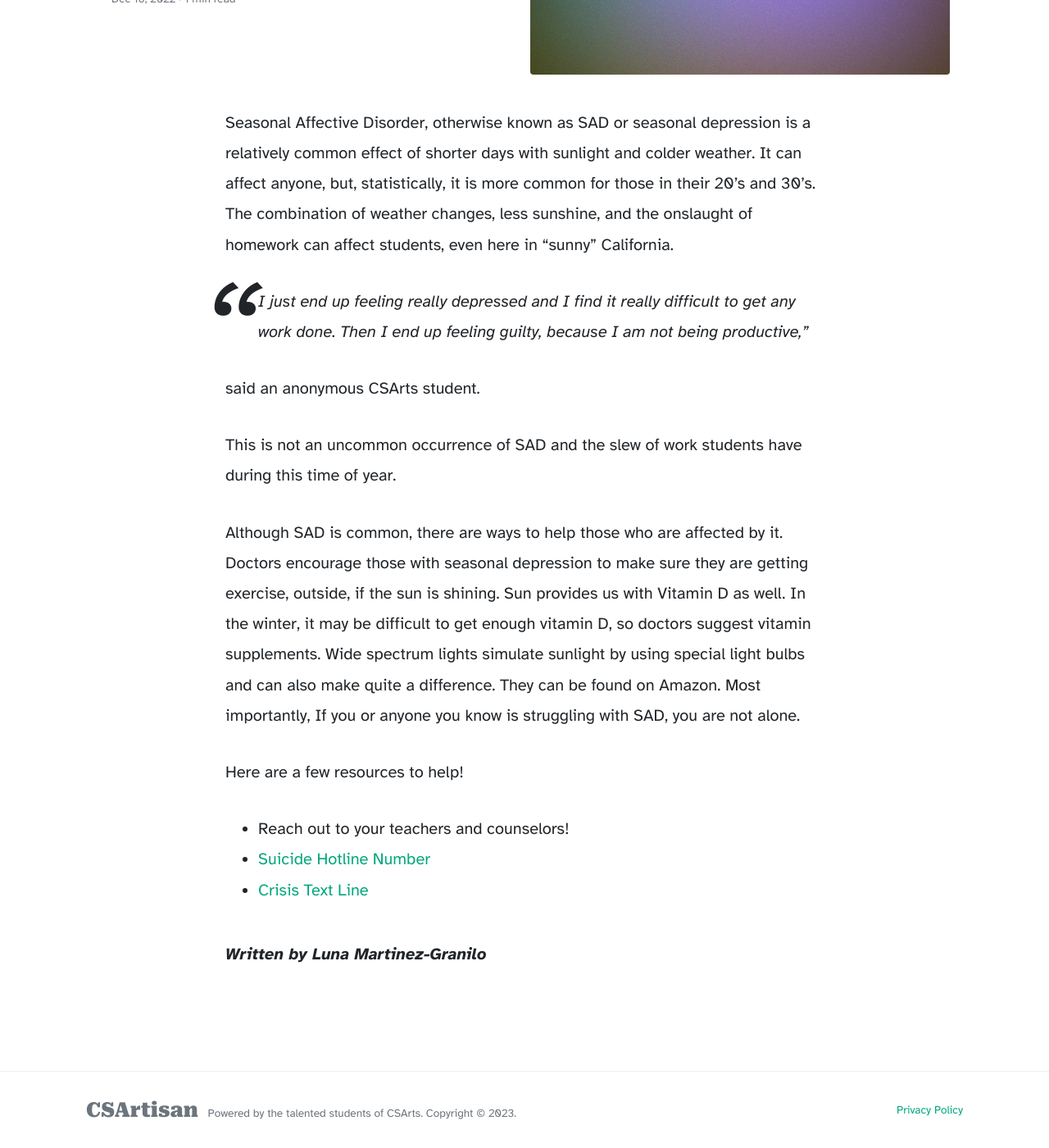
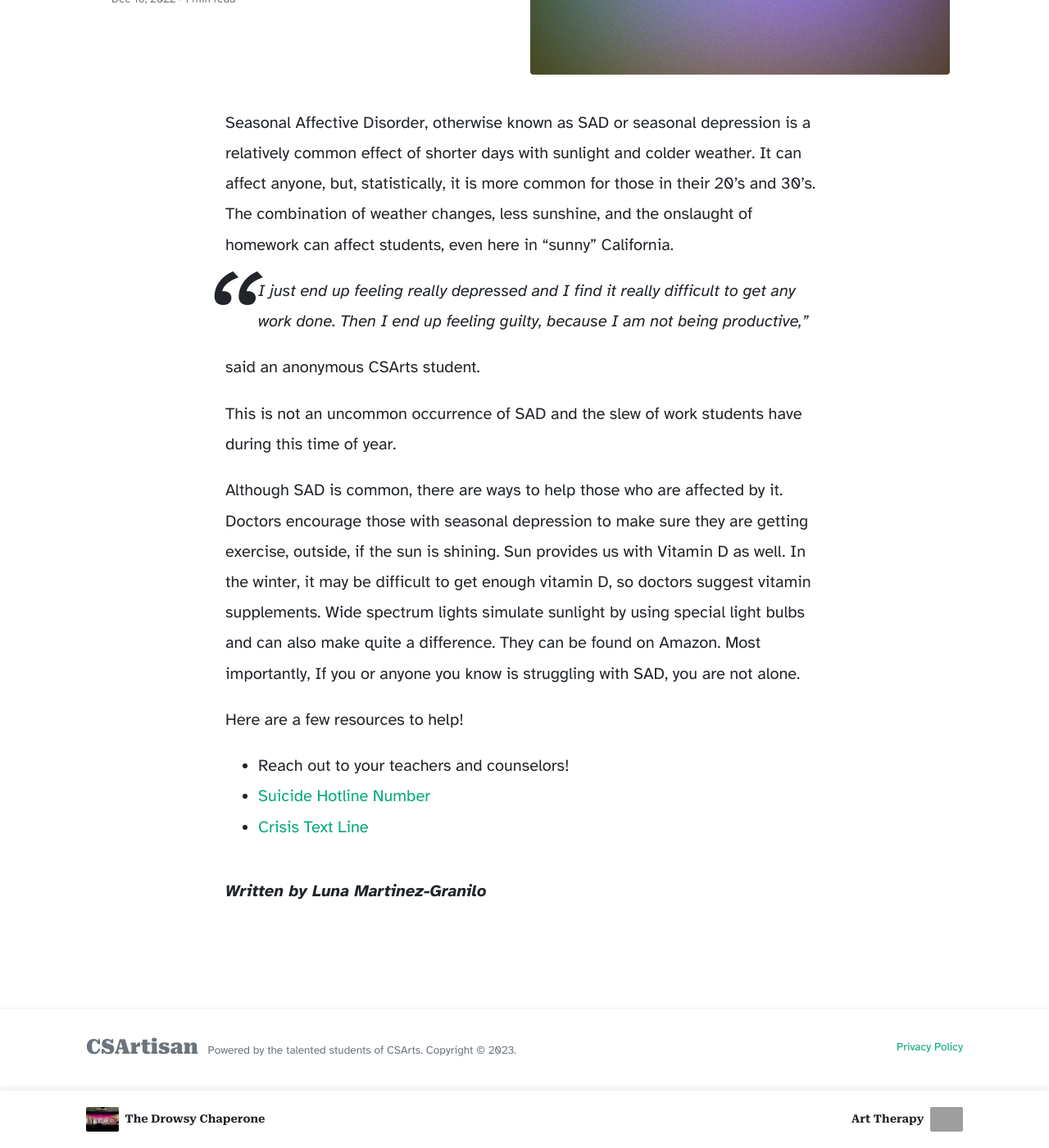
Before and after one commit to csartisan/csartisan.github.io, a Jekyll site: the page built from _posts/2022-12-16-SAD.md, in a window 1280 px wide and 1400 px high, scrolled down 393 px. Shown: the whole window at 82% size. Built offline with Jekyll 4.4.1, drawn with Linux system fonts in a browser that asks for light colours; nearby versions of some CDN libraries; comment, search, counter and statistics services are not loaded; grey boxes are pictures that could not be loaded.

Commit message:
visual updates see changes

```diff
--- a/assets/css/theme.css
+++ b/assets/css/theme.css
@@ -664,12 +664,13 @@
     line-height: 1.15;
     color: #222222;
 }
-article p,article pre,article figure,article img,article blockquote,article iframed,article embed {
-	margin-bottom:2rem;
+article p,article pre,article figure,article img,article iframed,article embed {
+	margin-bottom:1.2rem;
 }
 article blockquote {
 	padding-left:40px;
 	margin-left:0px;
+	margin-top:1rem !important;
 	font-style:italic;
 	position:relative;
 }
```
Also changed, not shown: 2 other files.
